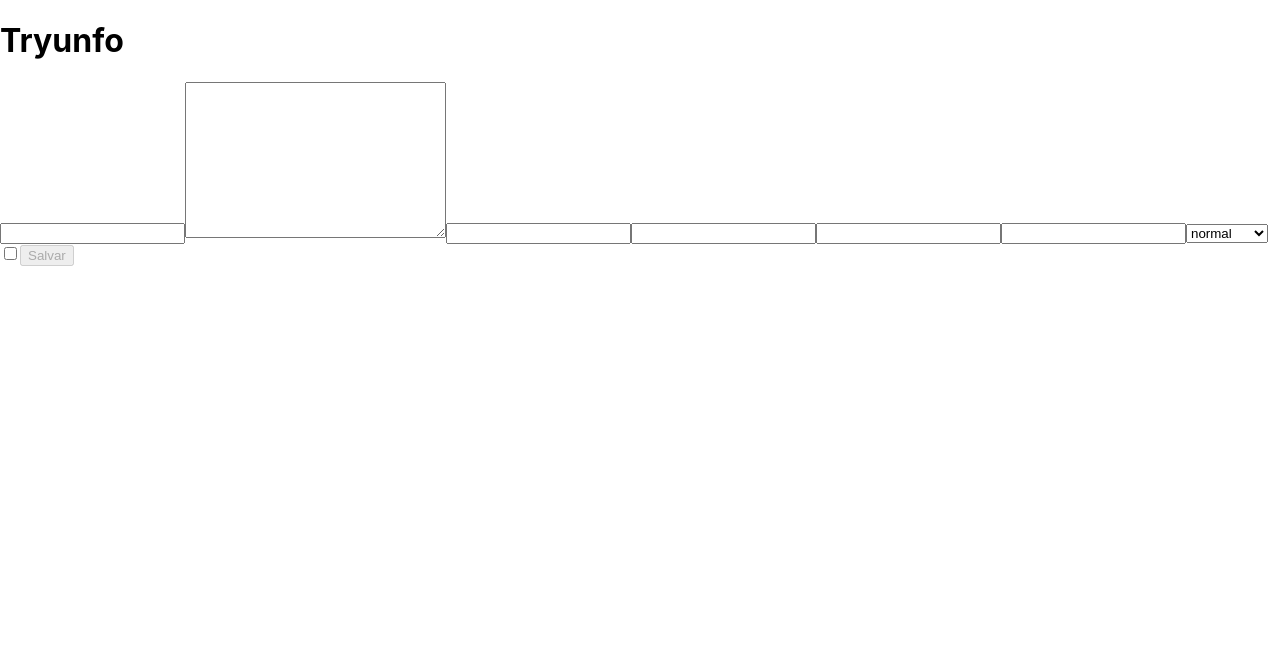
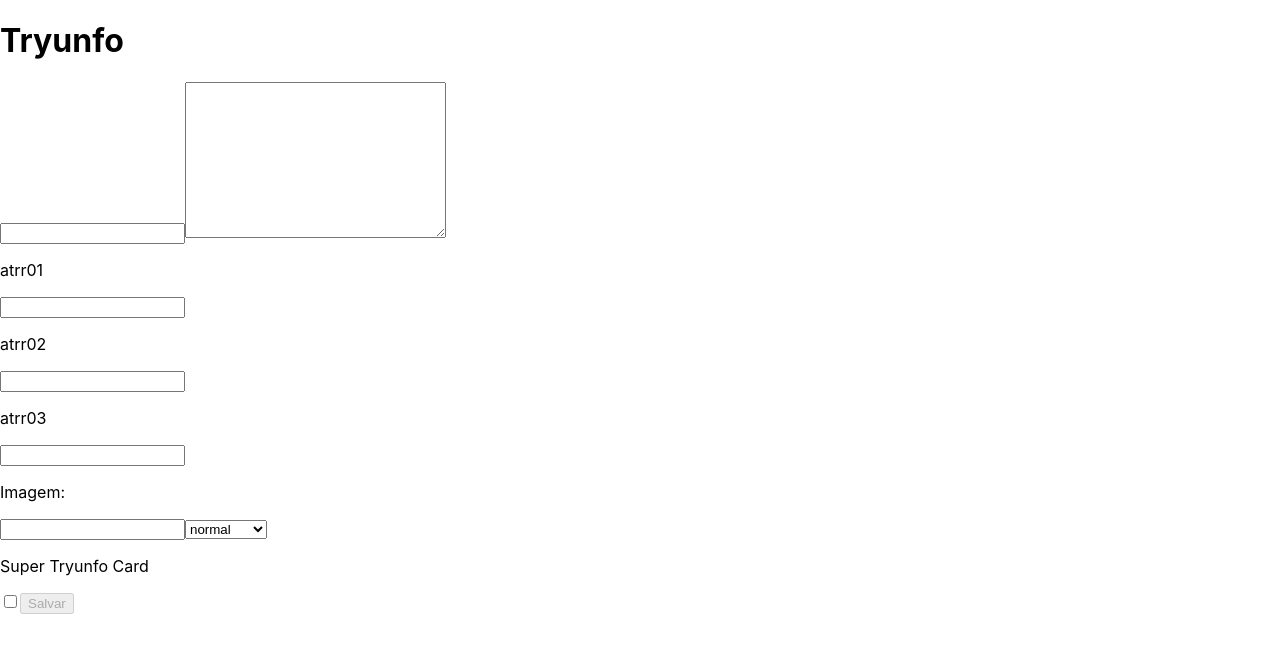
Before and after one commit to JeffDoni/tryunfo, a React (Create React App) app: page / in a window 1280 px wide. Shown: the top 652 px of the page. Built offline with nearby package versions, Linux system fonts and the light colour scheme.

Commit message:
correcao requisito4

```diff
--- a/src/App.js
+++ b/src/App.js
@@ -54,7 +54,8 @@
           onInputChange={ this.onInputChange }
         />
       </div>
-    );
+    );;
+
   }
 }
 
--- a/src/components/Form.jsx
+++ b/src/components/Form.jsx
@@ -12,28 +12,27 @@
       cardImage,
       cardRare,
       cardTrunfo,
-      //   hasTrunfo,
+      /* hasTrunfo, */
       isSaveButtonDisabled,
       onInputChange,
       onSaveButtonClick,
     } = this.props;
-
     return (
       <form>
-        <label htmlFor="name-input">
+        <label htmlFor="cardName">
           <input
             type="text"
+            name="cardName"
+            id="cardName"
             data-testid="name-input"
-            name="name-input"
-            id="name-input"
             value={ cardName }
             onChange={ onInputChange }
           />
         </label>
-        <label htmlFor="description-input">
+        <label htmlFor="cardDescription">
           <textarea
-            name="description-input"
-            id="description-input"
+            name="cardDescription"
+            id="cardDescription"
             cols="30"
             rows="10"
             data-testid="description-input"
@@ -41,48 +40,60 @@
             onChange={ onInputChange }
           />
         </label>
-        <label htmlFor="attr1-inputr">
+        <label htmlFor="cardAttr1">
+          <p>atrr01</p>
           <input
+            maxLength={ 90 }
+            minLength={ 1 }
             type="number"
+            name="cardAttr1"
+            id="cardAttr1"
             data-testid="attr1-input"
-            name="attr1-input"
-            id="attr1-inputr"
             value={ cardAttr1 }
             onChange={ onInputChange }
           />
         </label>
-        <label htmlFor="attr2-input">
+        <label htmlFor="cardAttr2">
+          <p>atrr02</p>
           <input
+            maxLength={ 90 }
+            minLength={ 1 }
             type="number"
+            name="cardAttr2"
+            id="cardAttr2"
             data-testid="attr2-input"
-            name="attr2-input"
-            id="attr2-input"
             value={ cardAttr2 }
             onChange={ onInputChange }
           />
         </label>
-        <label htmlFor="attr3-input">
+        <label htmlFor="cardAttr3">
+          <p>atrr03</p>
           <input
+            maxLength={ 90 }
+            minLength={ 1 }
             type="number"
+            name="cardAttr3"
+            id="cardAttr3"
             data-testid="attr3-input"
-            name="attr3-input"
-            id="attr3-input"
             value={ cardAttr3 }
             onChange={ onInputChange }
           />
         </label>
+        <label htmlFor="cardImage">
+          <p>Imagem: </p>
           <input
             type="text"
+            name="cardImage"
+            id="cardImage"
             data-testid="image-input"
-          name="image-input"
-          id="image-input"
             value={ cardImage }
             onChange={ onInputChange }
           />
-        <label htmlFor="rare-input">
+        </label>
+        <label htmlFor="cardRare">
           <select
-            name="rare-input"
-            id="rare-input"
+            name="cardRare"
+            id="cardRare"
             data-testid="rare-input"
             value={ cardRare }
             onChange={ onInputChange }
@@ -92,11 +103,12 @@
             <option value="muito raro">muito raro</option>
           </select>
         </label>
-        <label htmlFor="trunfo-input">
+        <label htmlFor="cardTrunfo">
+          <p>Super Tryunfo Card</p>
           <input
             type="checkbox"
-            name="trunfo-input"
-            id="trunfo-input"
+            name="cardTrunfo"
+            id="cardTrunfo"
             data-testid="trunfo-input"
             checked={ cardTrunfo }
             onChange={ onInputChange }
@@ -109,27 +121,23 @@
           onClick={ onSaveButtonClick }
         >
           Salvar
-
         </button>
       </form>
     );
   }
 }
-
 Form.propTypes = {
-  cardName: PropTypes.string.isRequired,
-  cardDescription: PropTypes.string.isRequired,
-  cardAttr1: PropTypes.string.isRequired,
-  cardAttr2: PropTypes.string.isRequired,
-  cardAttr3: PropTypes.string.isRequired,
-  cardImage: PropTypes.string.isRequired,
-  cardRare: PropTypes.string.isRequired,
-  cardTrunfo: PropTypes.bool.isRequired,
-  //   hasTrunfo: PropTypes.bool.isRequired,
-  isSaveButtonDisabled: PropTypes.bool.isRequired,
-  onInputChange: PropTypes.func.isRequired,
-  onSaveButtonClick: PropTypes.func.isRequired,
-
-};
-
+  cardName: PropTypes.string,
+  cardDescription: PropTypes.string,
+  cardAttr1: PropTypes.string,
+  cardAttr2: PropTypes.string,
+  cardAttr3: PropTypes.string,
+  cardImage: PropTypes.string,
+  cardRare: PropTypes.string,
+  cardTrunfo: PropTypes.bool,
+  hasTrunfo: PropTypes.bool,
+  isSaveButtonDisabled: PropTypes.bool,
+  onInputChange: PropTypes.func,
+  onSaveButtonClick: PropTypes.func,
+}.isRequired;
 export default Form;
```
Lines whose indentation alone changed are shown as unchanged.
